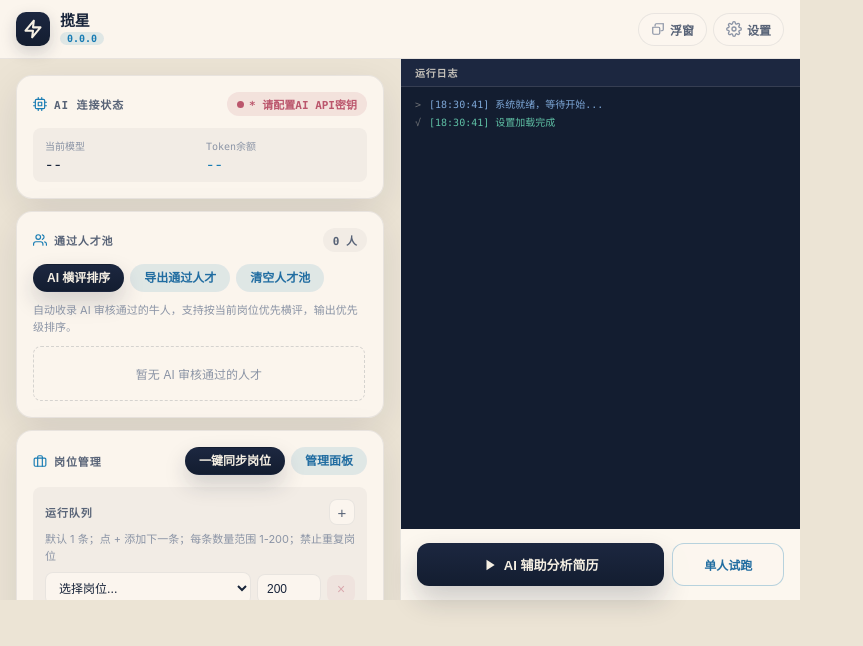
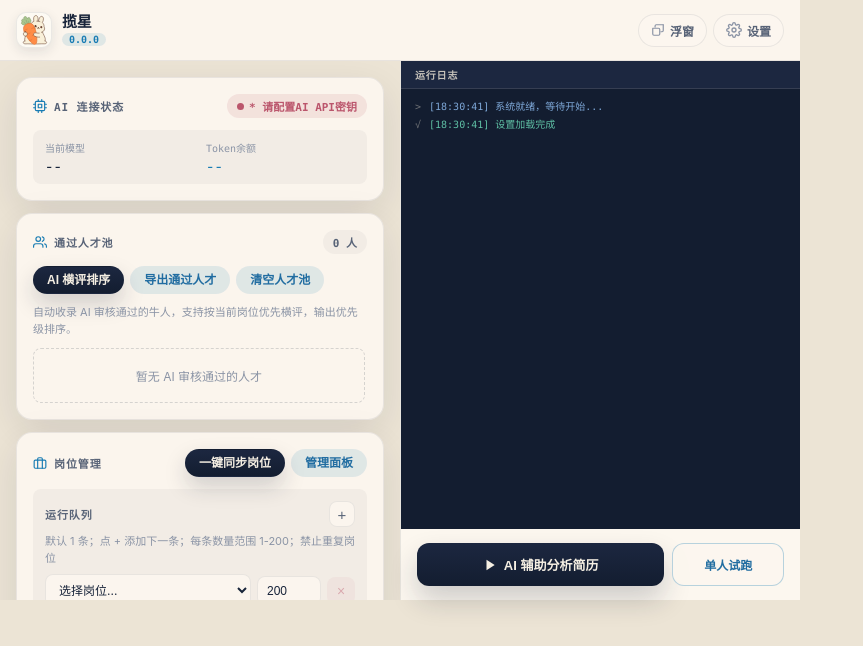
Before and after one commit to Ackyess/lanxing, a website with bundled scripts: page popup/index.html in a window 1280 px wide. Shown: the whole page, without its empty margins (0-863 px from the left). Built offline with nearby package versions, Linux system fonts and the light colour scheme; some packages are replaced by stand-ins of ours; no server answers.

Commit message:
style: use bunny mascot for popup header logo
Replace the lightning-bolt SVG in the header logo-box with the mascot
(icons/mascot.svg) on a warm-white tile, so popup/side-panel/float-panel
all match the extension icon.

```diff
--- a/popup/index.html
+++ b/popup/index.html
@@ -12,9 +12,7 @@
         <header class="app-header">
             <div class="brand-container">
                 <div class="logo-box">
-                    <svg width="20" height="20" viewBox="0 0 24 24" fill="none" stroke="currentColor" stroke-width="2.5" stroke-linecap="round" stroke-linejoin="round">
-                        <path d="M13 2L3 14h9l-1 8 10-12h-9l1-8z"></path>
-                    </svg>
+                    <img class="logo-mark" src="../icons/mascot.svg" alt="揽星" width="30" height="30" />
                 </div>
 
                 <div class="brand-text">
--- a/popup/style.css
+++ b/popup/style.css
@@ -165,14 +165,19 @@ a:focus-visible {
 .logo-box {
     width: 34px;
     height: 34px;
-    background: linear-gradient(180deg, var(--btn-grad1), var(--btn-grad2));
+    background: #fdfaf3; /* 暖白瓷砖：奶油兔在浅底上更清楚，呼应扩展图标 */
+    border: 1px solid var(--line);
     border-radius: 10px;
     display: flex;
     align-items: center;
     justify-content: center;
-    color: #f5efe3;
     flex-shrink: 0;
-    box-shadow: 0 6px 16px rgba(19, 29, 48, 0.18);
+    overflow: hidden;
+    box-shadow: 0 4px 12px rgba(19, 29, 48, 0.10);
+}
+
+.logo-box .logo-mark {
+    display: block;
 }
 
 .brand-text {
```
Also changed, not shown: icons/mascot.svg (added).
